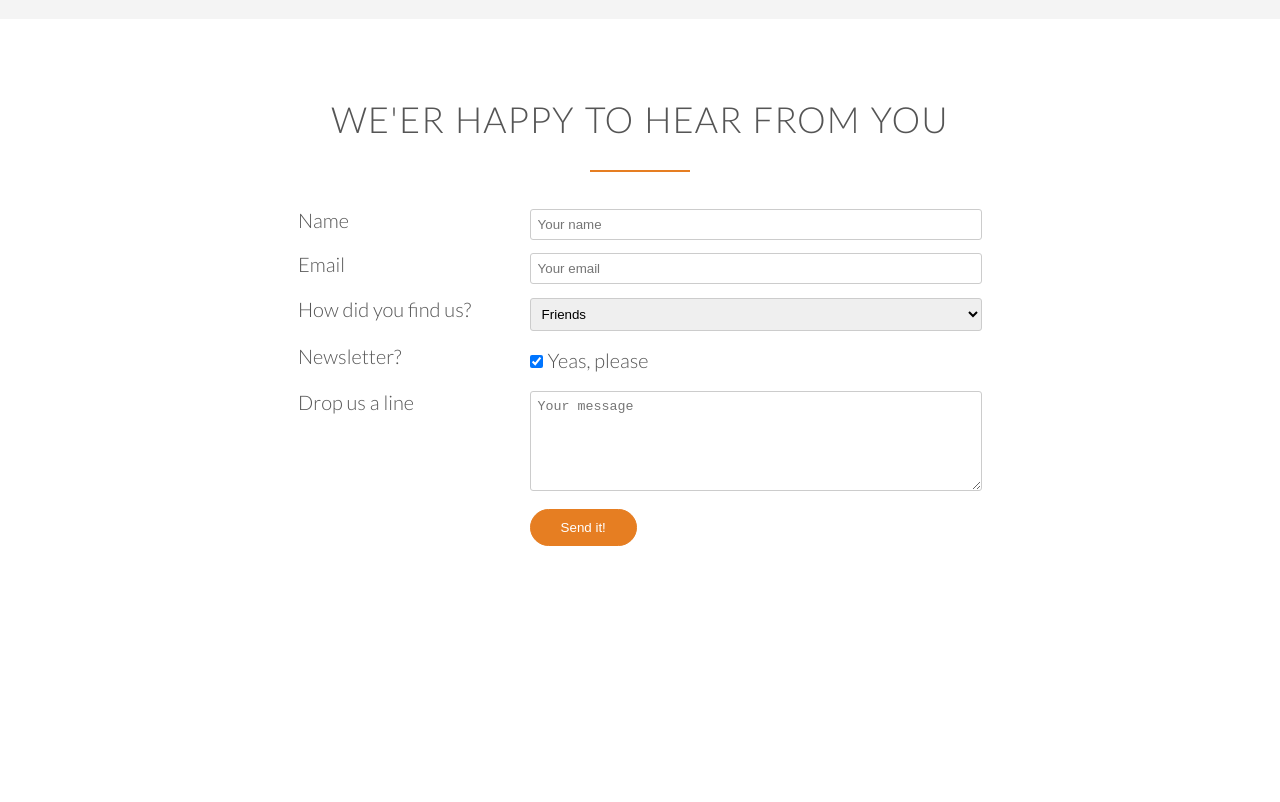
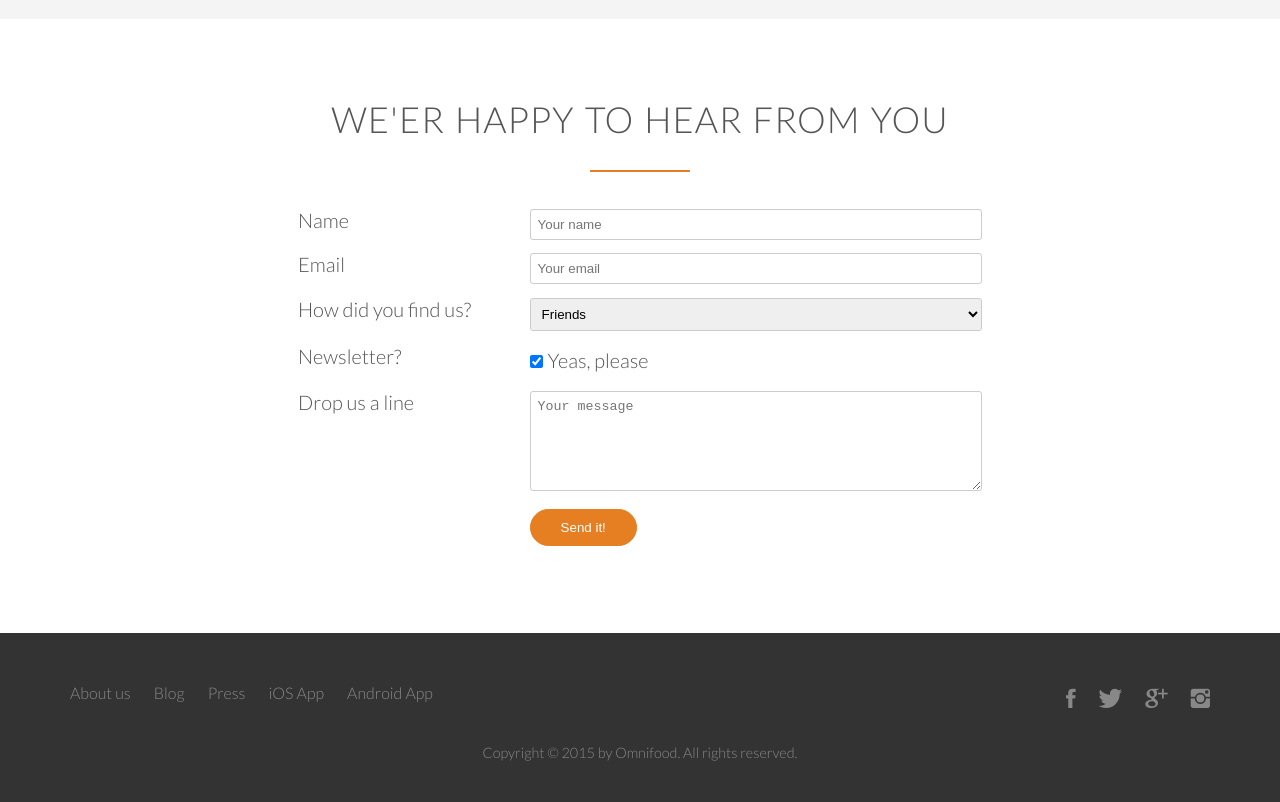
Before and after one commit to LubosVoska/omnifood-website, a website: page index.html in a window 1280 px wide. Shown: the part 4593-5395 px from the top of the page. Before the commit the page ends 5226 px from the top, so only its background shows below. Drawn offline with Linux system fonts and the light colour scheme; files whose address does not match are found by name.

Commit message:
Add footer

```diff
--- a/index.html
+++ b/index.html
@@ -373,6 +373,33 @@
         </div>
     </section>
 
+    <footer>
+        <div class="row">
+            <div class="col span-1-of-2">
+                <ul class="footer-nav">
+                    <li><a href="#">About us</a></li>
+                    <li><a href="#">Blog</a></li>
+                    <li><a href="#">Press</a></li>
+                    <li><a href="#">iOS App</a></li>
+                    <li><a href="#">Android App</a></li>
+                </ul>
+            </div>
+            <div class="col span-1-of-2">
+                <ul class="social-links">
+                    <li><a href="#"><i class="ion-social-facebook"></i></a></li>
+                    <li><a href="#"><i class="ion-social-twitter"></i></a></li>
+                    <li><a href="#"><i class="ion-social-googleplus"></i></a></li>
+                    <li><a href="#"><i class="ion-social-instagram"></i></a></li>
+                </ul>
+            </div>
+        </div>
+        <div class="row">
+            <p>
+                Copyright &copy; 2015 by Omnifood. All rights reserved.
+            </p>
+        </div>
+    </footer>
+
 </body>
 
 </html>
--- a/resources/css/style.css
+++ b/resources/css/style.css
@@ -475,3 +475,83 @@ input[type=checkbox] {
 *:focus {
     outline: none;
 }
+
+/*  ---------------------------------------------------
+    FOOTER
+-------------------------------------------------------*/
+
+footer {
+    background-color: #333;
+    padding: 40px;
+    font-size: 80%;
+}
+
+.footer-nav {
+    list-style: none;
+    float: left;
+}
+
+.social-links{
+    list-style: none;
+    float: right;
+}
+
+.footer-nav li,
+.social-links li {
+    display: inline-block;
+    margin-right: 20px;
+}
+
+.footer-nav li:last-child,
+.social-links li:last-child {
+    margin-right: 0;
+}
+
+.footer-nav li a:link,
+.footer-nav li a:visited,
+.social-links li a:link,
+.social-links li a:visited {
+    text-decoration: none;
+    border: 0;
+    color: #888;
+    transition: color 0.2s;
+}
+
+.footer-nav li a:hover,
+.footer-nav li a:focus {
+    color: #ddd;
+}
+
+.social-links li a:link,
+.social-links li a:visited {
+    font-size: 160%;
+}
+
+.ion-social-facebook,
+.ion-social-twitter,
+.ion-social-googleplus,
+.ion-social-instagram {
+    transition: color 0.2s;
+}
+
+.ion-social-facebook:hover {
+    color: #3b5998;
+}
+
+.ion-social-twitter:hover {
+    color: #00aced;
+}
+
+.ion-social-googleplus:hover {
+    color: #dd4b39;
+}
+
+.ion-social-instagram:hover {
+    color: #517fa4;
+}
+footer p {
+    color:  #888;
+    text-align: center;
+    font-size: 90%;
+    margin-top: 20px;
+}
```
